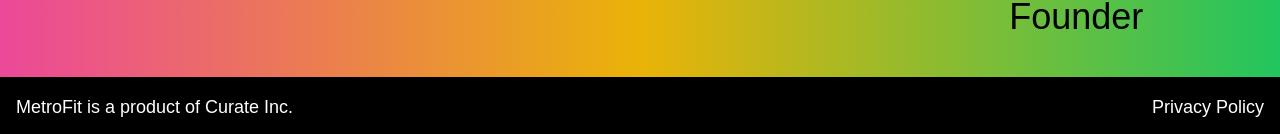
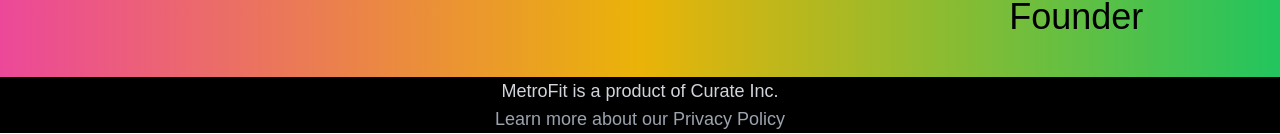
Before and after one commit to sweetmangoes/landing-page, a Next.js app in the folder metrofit-landing/: page / in a window 1280 px wide. Shown: the part 3293-3427 px from the top of the page. Built offline with nearby package versions, Linux system fonts and the light colour scheme; a web font is replaced by a local one.

Commit message:
updated style

```diff
--- a/metrofit-landing/components/footer.jsx
+++ b/metrofit-landing/components/footer.jsx
@@ -2,17 +2,13 @@ import Link from "next/link";
 
 export default function Footer(){
   return(
-    <div className="bg-black flex flex-row justify-between space-x-96 text-white p-4 font-monomaniac text-lg">
-      <h1>
+    <div className="bg-black flex flex-col justify-center text-gray-300 font-monomaniac text-lg">
+      <h1 className="flex justify-center">
         MetroFit is a product of Curate Inc.
       </h1>
-      <div className=" flex items-center">
-          <div>
-          <Link className='hover:text-amber-400' href='https://app.termly.io/document/privacy-policy/2ab800f8-0f3f-4a5f-9150-aca7d84591e9'>
-              Privacy Policy
-            </Link>
-          </div>
-      </div>
+      <Link className='hover:text-amber-400 flex justify-center text-gray-400' href='https://app.termly.io/document/privacy-policy/2ab800f8-0f3f-4a5f-9150-aca7d84591e9'>
+        Learn more about our Privacy Policy
+      </Link>
     </div>
   )
 }
```
